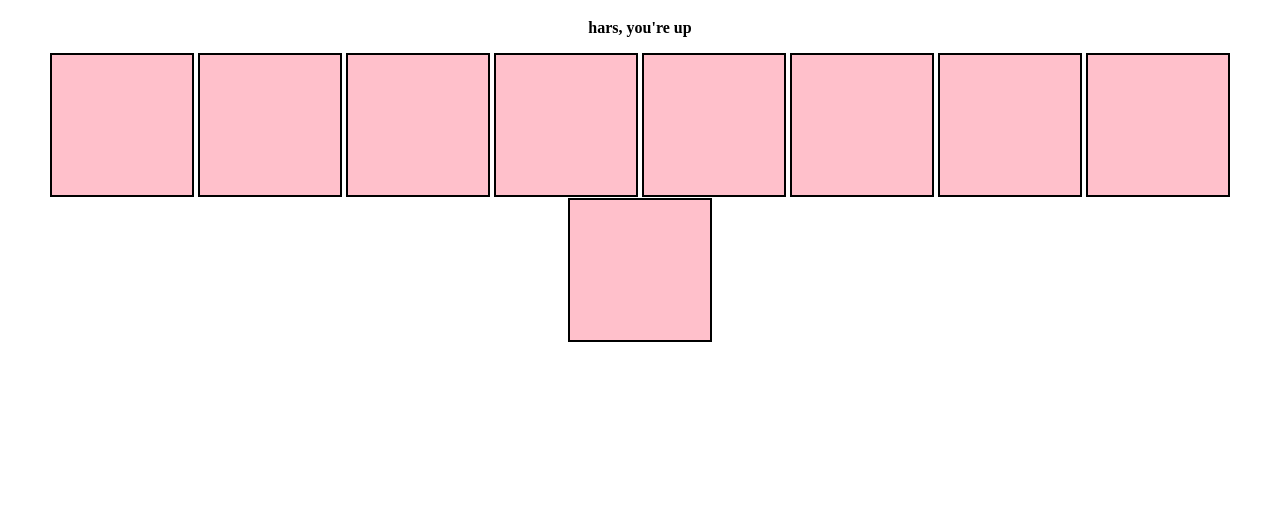
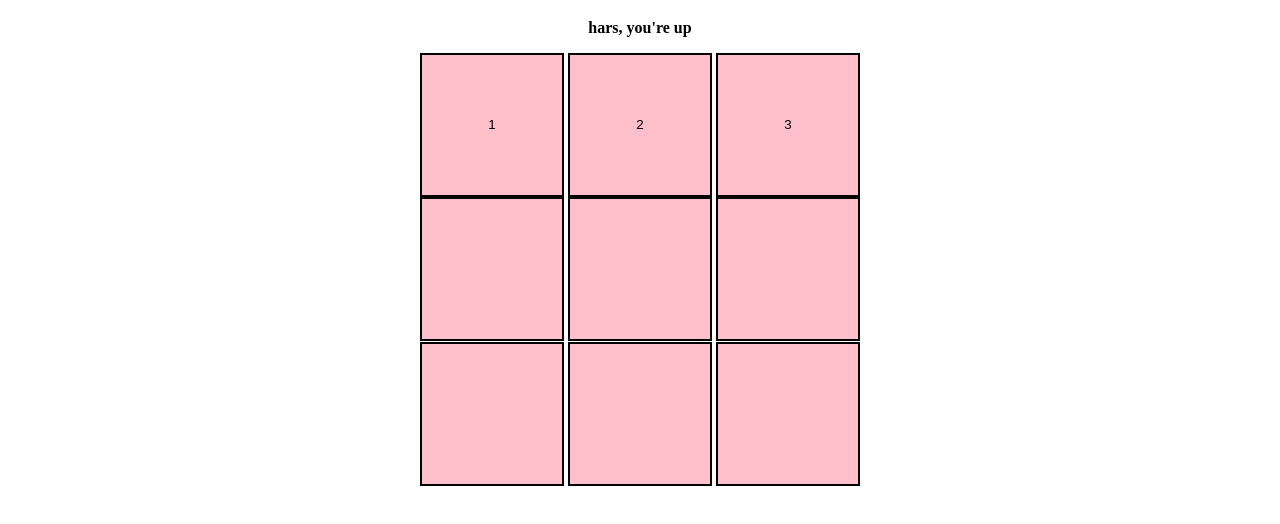
Before and after one commit to acciojob/tictactoe-Lochan-sharma232, a website: page main.html in a window 1280 px wide. Shown: the part 204-728 px from the top of the page. Drawn offline with Linux system fonts and the light colour scheme.

Commit message:
created a submission

```diff
--- a/main.html
+++ b/main.html
@@ -15,12 +15,12 @@
 	<div class="message">
 			<h1>TIC TAC TOE</h1>
 		<p><b>hars, you're up</b></p>
-	  <button class="box"></button>
-		<button class="box"></button>
-	    <button class="box"></button>
+	  <button class="box">1</button>
+		<button class="box">2</button>
+	    <button class="box">3</button><br>
 		<button class="box"></button>
 		<button class="box"></button>
-		<button class="box"></button>
+		<button class="box"></button><br>
 		<button class="box"></button>
 		<button class="box"></button>
 		<button class="box"></button>
--- a/styles.css
+++ b/styles.css
@@ -6,8 +6,8 @@ text-align:center;
 	width:60vmin;
 	display:grid;
 	align-items:center;
-	grid-template-columns:,1fr,1fr,1fr;
-	grid-template-rows:1fr,1fr,1fr;
+	grid-template-columns:repeat(3,1fr);
+	grid-template-rows:(3,1fr);
 }
 .box{
 	height:18vmin;
```
